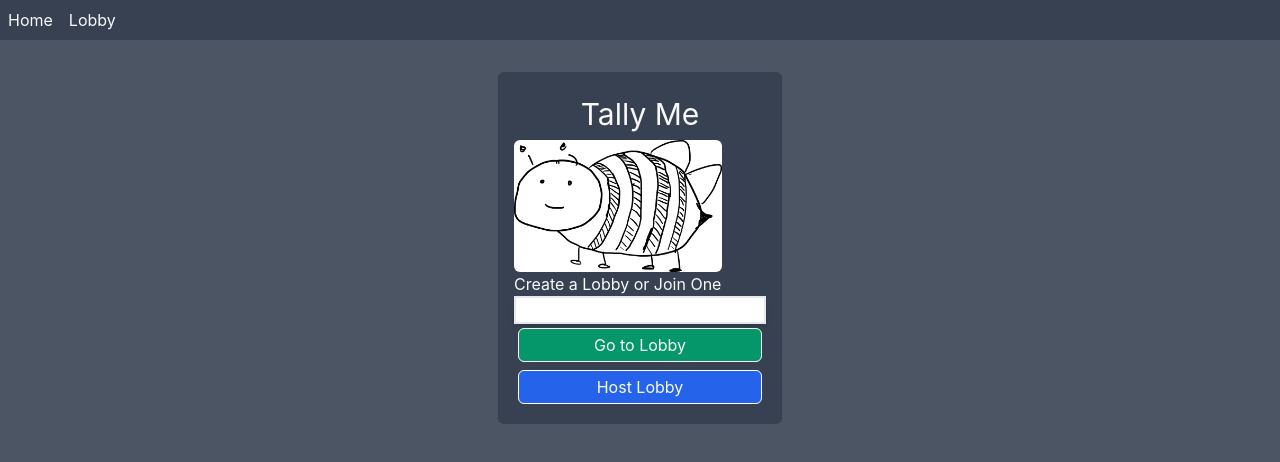
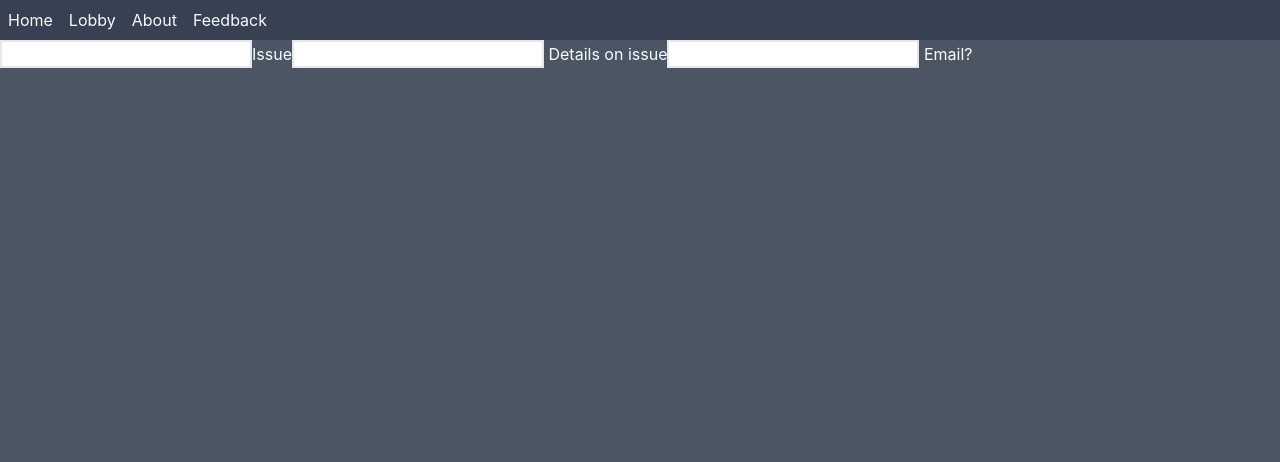
Before and after one commit to kensonhui/TallyMe, a React (Create React App) app in the folder client/: page /feedback in a window 1280 px wide. Shown: the top 462 px of the page. Built offline with nearby package versions, Linux system fonts and the light colour scheme; no server answers.

Commit message:
Add typscript initalization, and chat

```diff
--- a/client/src/App.js
+++ b/client/src/App.js
@@ -1,6 +1,8 @@
 import openSocket from 'socket.io-client';
 import Home from './components/Home';
 import Lobbies from './components/Lobbies';
+import Feedback from './components/Feedback';
+import About from './components/About'
 import {
   BrowserRouter as Router,
   Switch,
@@ -16,10 +18,18 @@ function App() {
           <div className="bg-gray-700 flex">
             <Link to="/" className="m-2">Home</Link>
             <Link to="/lobby" className="m-2">Lobby</Link>
+            <Link to="/about" className="m-2">About</Link>
+            <Link to="/feedback" className="m-2">Feedback</Link>
           </div>
           <Switch>
             <Route path="/lobby">
               <Lobbies socket={socket}/>
+            </Route>
+            <Route path="/about">
+              <About />
+            </Route>
+            <Route path="/feedback">
+              <Feedback />
             </Route>
             <Route path="/">
               <Home socket={socket}/>
--- /dev/null
+++ b/client/src/components/About.tsx
@@ -0,0 +1,8 @@
+export default function About() {
+    return(
+        <div>
+            <h3>Welcome to TallyMe</h3>
+            <p> This is a small project hoping to aid giving feedback to peers and friends</p>
+        </div>
+    )
+}
--- /dev/null
+++ b/client/src/components/Chat.tsx
@@ -0,0 +1,42 @@
+import { useState, useEffect } from "react";
+import { Socket } from "socket.io-client";
+
+interface PropsType {
+  socket: Socket;
+}
+interface MessageType {
+  nickname: string;
+  text: string;
+}
+export default function Chat(props: PropsType) {
+  const [messages, setMessages] = useState<MessageType[]>([]);
+  const [messageTyped, setMessageTyped] = useState("");
+  const submitMessage = () => {
+      props.socket.emit("send-message", messageTyped);
+      setMessageTyped("");
+  }
+  useEffect(() => {
+    props.socket.on("new-message", (message: MessageType) => {
+      setMessages((past: MessageType[]) => ([...past, message]));
+    });
+    return () => {
+      props.socket.offAny();
+    };
+  }, [props.socket]);
+  return (
+    <div>
+        <div className="flex flex-col w-64 h-48 overflow-y-scroll bg-grey-500">
+          {messages.map((message, index) => (
+            <div key={index + ':' + message.text} className="">
+              <h3>{message.nickname}</h3>
+              <p className="max-w-full">{message.text}</p>
+            </div>
+          ))}
+        </div>
+        <div className="flex">
+        <input type="text" maxLength={128} value={messageTyped} onChange={(e) => {setMessageTyped(e.target.value)}}/>
+        <button onClick={submitMessage}>Send</button>
+        </div>
+    </div>
+  );
+}
--- /dev/null
+++ b/client/src/components/Feedback.tsx
@@ -0,0 +1,12 @@
+export default function Feedback() {
+    return (
+        <div>
+            <input type="text" />
+            <label>Issue</label>
+            <input type="text" />
+            <label> Details on issue</label>
+            <input type="text" />
+            <label> Email? </label>
+        </div>
+    )
+}
--- a/client/src/components/Lobby.tsx
+++ b/client/src/components/Lobby.tsx
@@ -62,6 +62,7 @@ export default function Lobby(props: LobbyProps) {
       setMembers(data.members);
     });
     socket.on("lobbyAnswerEnd", (responses) => {
+      console.log(responses);
       setResponses(responses);
     });
     return () => {
--- a/client/src/components/answers/OpenAnswer.tsx
+++ b/client/src/components/answers/OpenAnswer.tsx
@@ -22,7 +22,7 @@ export default function OpenAnswer(props: PropsType) {
         answer: answer,
       };
       lobbyAnswerSend(props.socket, answerData, (response: any) => {
-        if (response.status === "ok") {
+        if (response.status === 200) {
           setSubmitted(true);
         }
       });
--- a/package.json
+++ b/package.json
@@ -7,7 +7,8 @@
     "start": "node server.js",
     "server": "nodemon server.js",
     "client": "npm start --prefix client",
-    "dev": "concurrently \"nodemon server.js\" \"npm run client\"",
+    "dev": "concurrently \"npm run server\" \"npm run client\"",
+    "tsc-dev":"concurrently \"tsc --watch\" \"npm run client\"",
     "test": "echo \"Error: no test specified\" && exit 1"
   },
   "author": "kensonhui",
@@ -21,6 +22,7 @@
   },
   "devDependencies": {
     "concurrently": "^6.2.0",
-    "nodemon": "^2.0.12"
+    "nodemon": "^2.0.12",
+    "typescript": "^4.3.5"
   }
 }
```
Also changed, not shown: tsconfig.json (added, +73 -0 lines), 2 other files (tests, documents, lock files or other folders).
